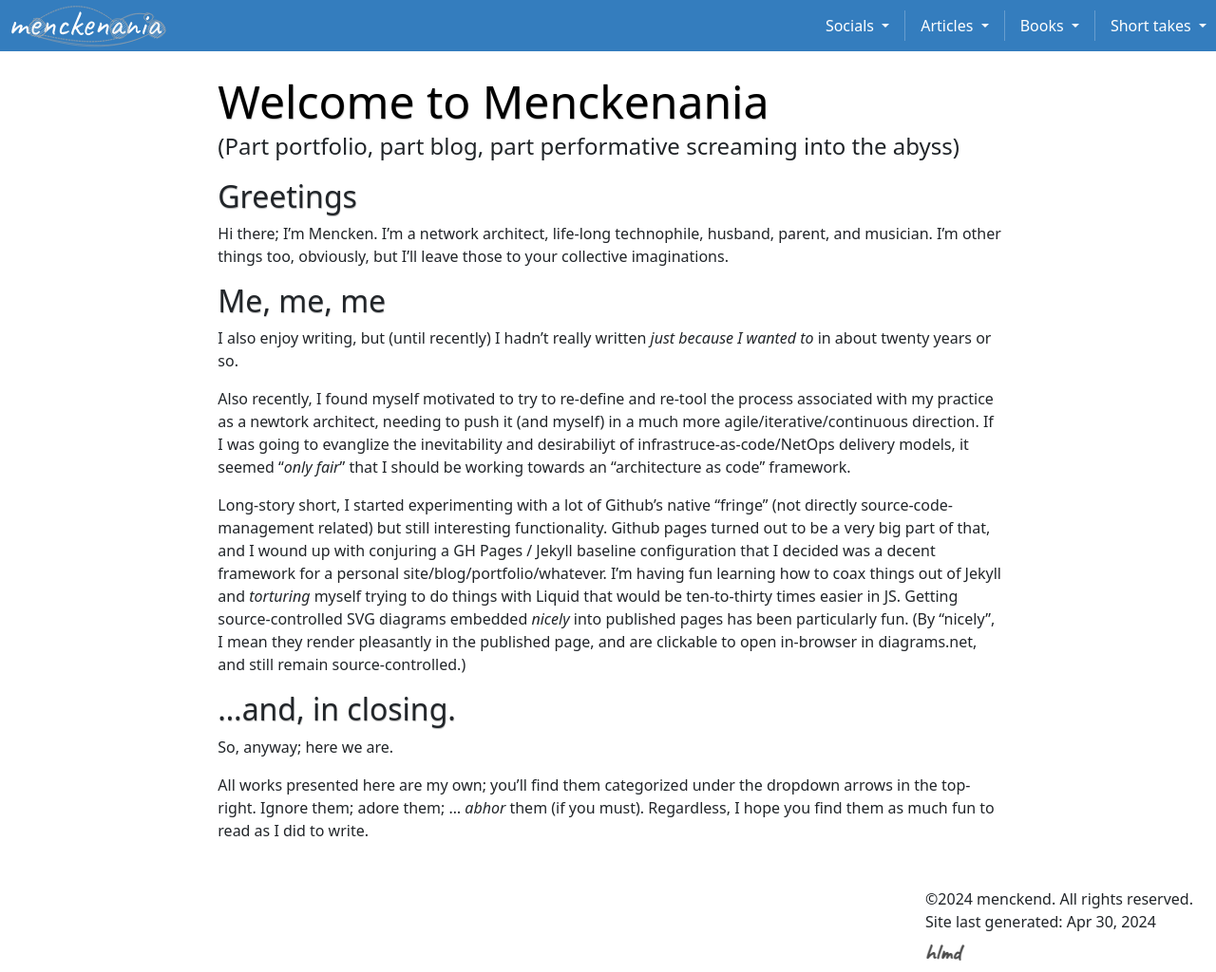
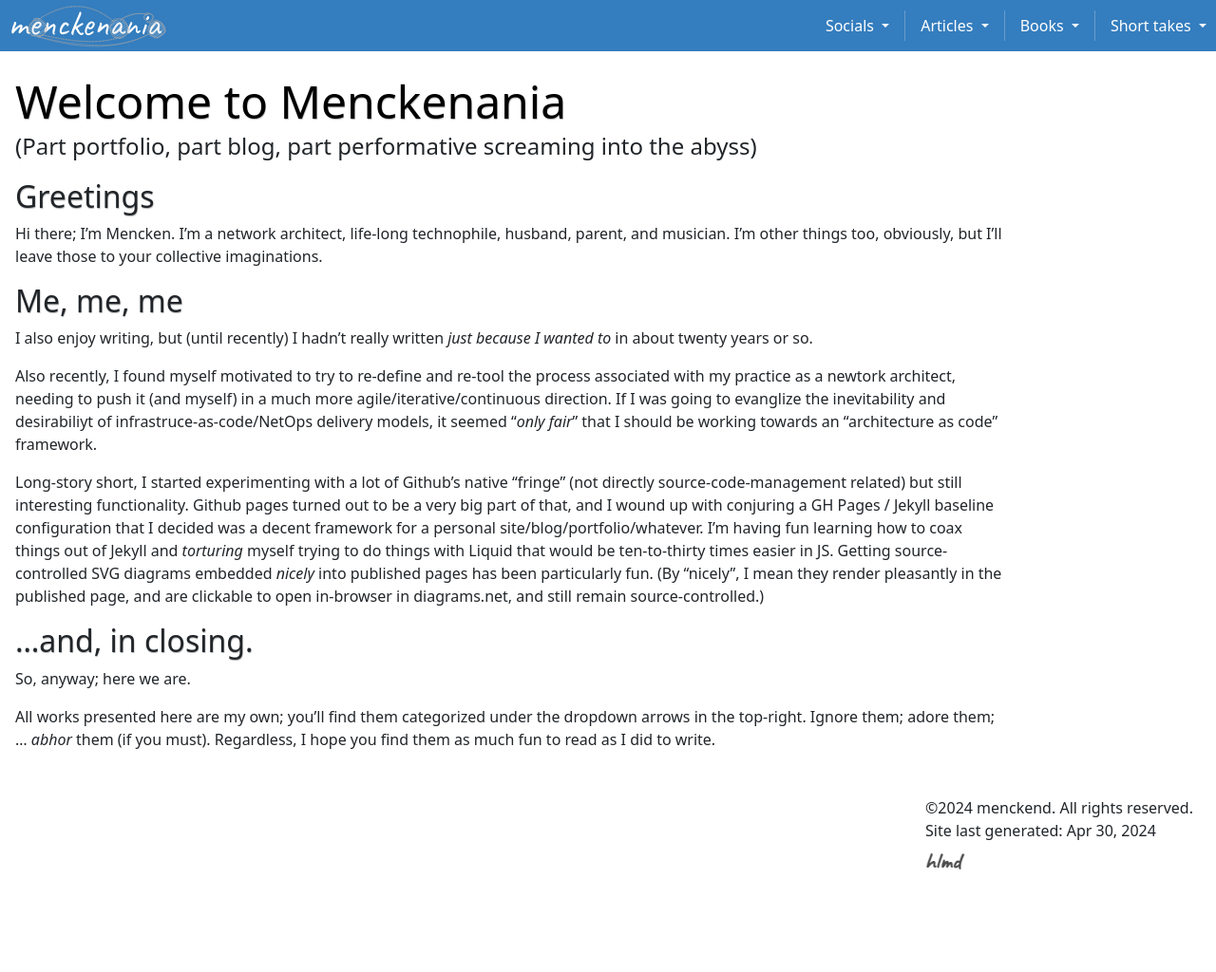
Before and after one commit to menckend/alpha, a Jekyll site: the page built from index.md, in a window 1280 px wide and 1024 px high. Shown: the whole window at 95% size. Built offline with Jekyll 4.4.1, drawn with Linux system fonts in a browser that asks for light colours.

Commit message:
Update default.html

```diff
--- a/_layouts/default.html
+++ b/_layouts/default.html
@@ -6,7 +6,7 @@
 		{% include newtemplate-header.html %}
 			<div class="container-fluid">
 				<div class="row flex-wrap">
-					<div class="col-2 .d-none .d-lg-block">
+					<div class="col-auto px-0">
 						<div class="row sticky-lg-top">
 							{% unless page.pagenav == false %}
 								{% include new-sidebar.html %}
@@ -18,7 +18,7 @@
 						{% include new-page-intro.html %}
 						{% include new-page-content.html %}
 					</main>
-						<div class="col-2 .d-none .d-lg-block"></div>
+						<div class="col-2 .d-none .d-md-block"></div>
 				</div>
 			</div>
 		{% include new-page-footer.html%}
```
